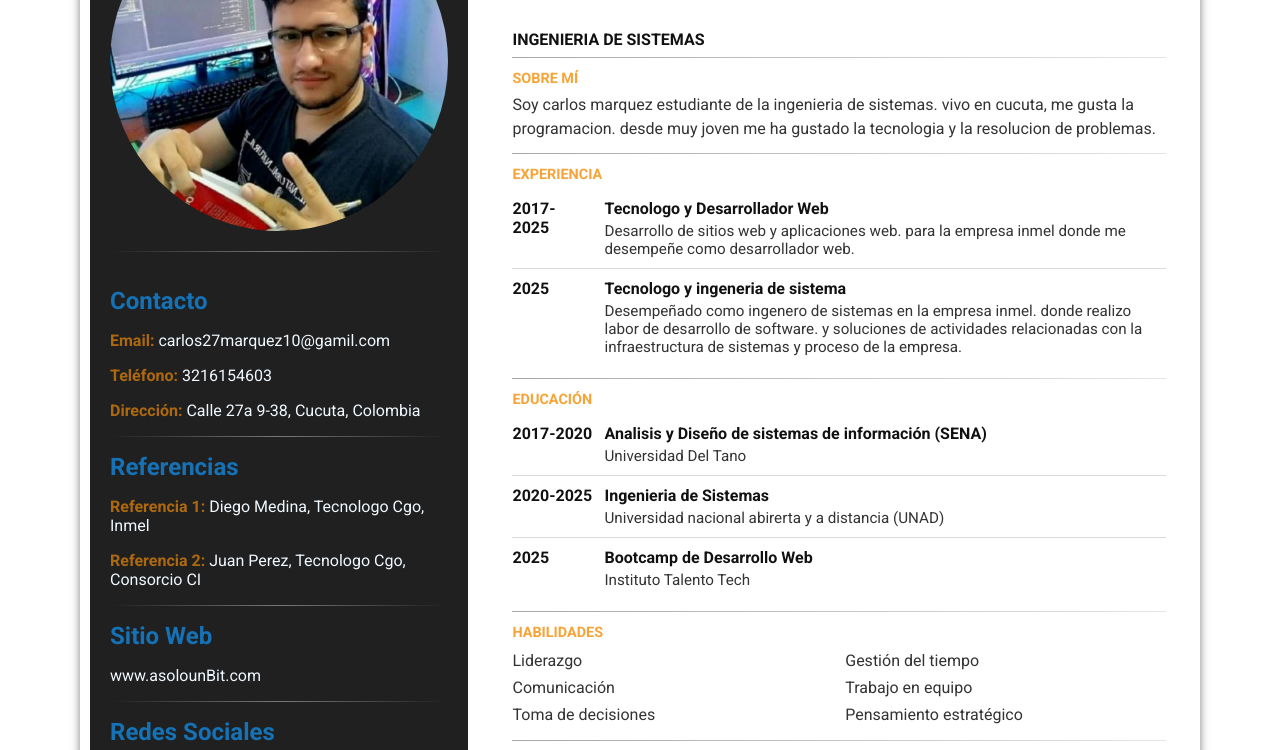
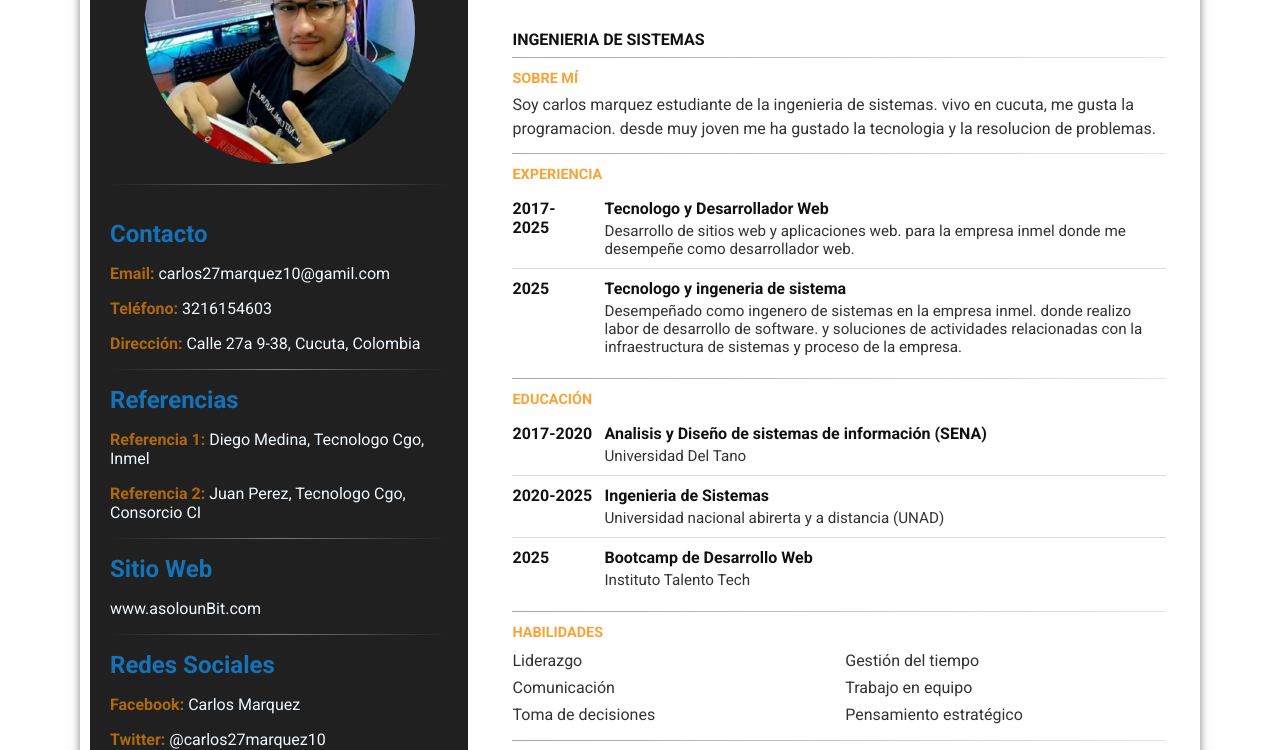
Before and after one commit to CarlosMarquez10/curriculum_03, a plain HTML site: page index.html in a window 1280 px wide. Shown: the part 217-967 px from the top of the page. Drawn offline with Linux system fonts and the light colour scheme.

Commit message:
se actualiza el tamaño de la imagen y se agrega estilo al contenetodor de la imagen

```diff
--- a/css/index.css
+++ b/css/index.css
@@ -49,10 +49,15 @@ aside strong {
   color: rgba(245, 142, 8, 0.671);
 }
 
+.profile-pic {
+  text-align: center;
+  margin-bottom: 16px;
+}
+
 /* Imagen de perfil (circular, responsiva) */
 img {
   border-radius: 50%;
-  width: 100%;
+  width: 80%;
   height: auto;
   object-fit: cover;
 }
--- a/index.html
+++ b/index.html
@@ -27,7 +27,7 @@
     <main>
       <aside>
         <!-- Foto de perfil -->
-        <section>
+        <section class="profile-pic">
           <img src="./public/perfil.jpg" alt="" />
         </section>
         <div class="divider" aria-hidden="true"></div>
```
